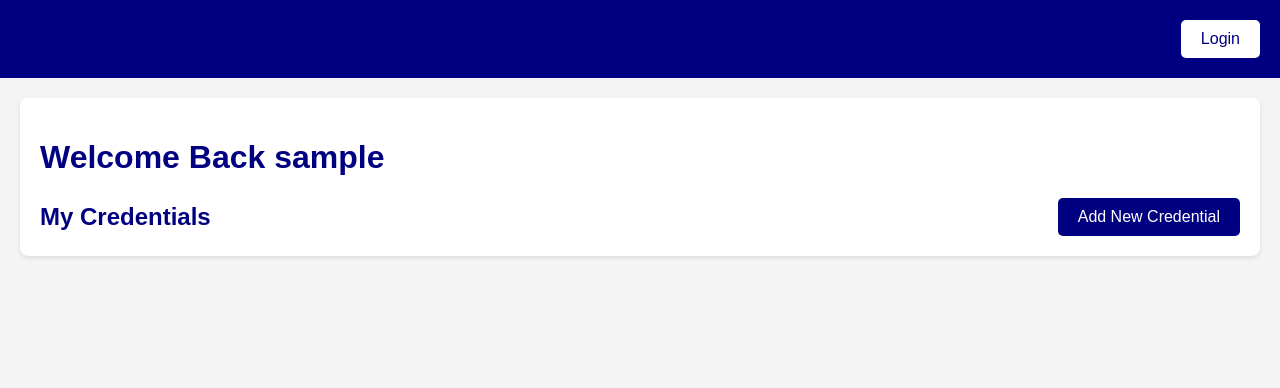
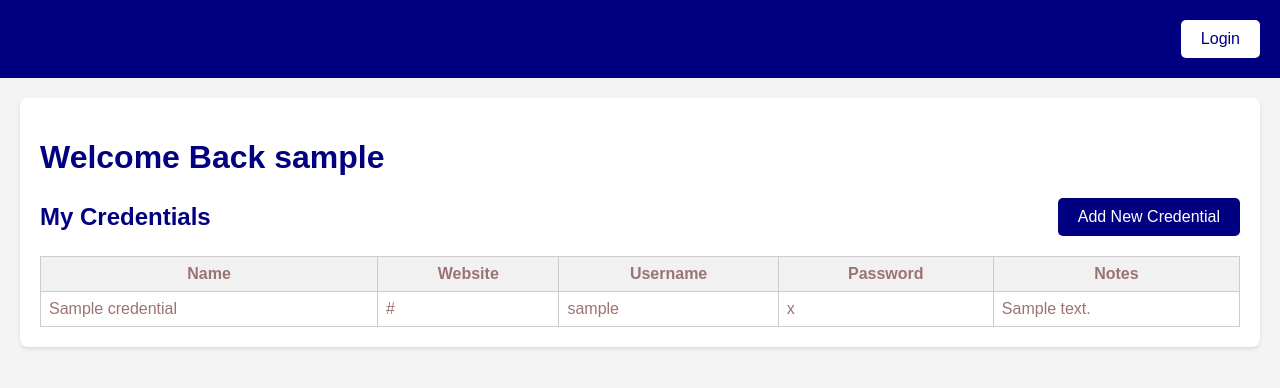
Before and after one commit to brpat/local-vault, a Django app: template credentials/templates/myvault.html in a window 1280 px wide. Shown: the top 388 px of the page. Run offline with Django 5.2, Linux system fonts and the light colour scheme; tables that the repository leaves empty hold one stand-in row (values such as "Sample post"); the template is opened without the code that fills it: values that come from a table or form of the project are taken from there, most other values are stand-ins (such as "Sample title", 1, 10 or a date in 2020).

Commit message:
Added credential creation form

```diff
--- a/credentials/templates/base.html
+++ b/credentials/templates/base.html
@@ -55,7 +55,11 @@
 </head>
 <body>
     <div class="banner">
-        <button onclick="window.location.href='{% url 'login' %}'">Login</button>
+        {% if request.session.username %}
+            <button onclick="window.location.href='{% url 'logout' %}'">Logout</button>
+        {% else %}
+            <button onclick="window.location.href='{% url 'login' %}'">Login</button>
+        {% endif %}
     </div>
     <div class="container">
         {% block content %}
--- a/credentials/templates/myvault.html
+++ b/credentials/templates/myvault.html
@@ -12,8 +12,72 @@
 
 <div id="my-credentials" style="display: flex; align-items: center; justify-content: space-between;">
     <h2 style="margin: 0;"> My Credentials </h2>
-    <button>Add New Credential</button>
+    <button id="add-credential-btn" type="button">Add New Credential</button>
 </div>
 
+<!-- List of credentials for this user -->
+{% if credentials %}
+<table style="width:100%; margin-top:20px; border-collapse:collapse;">
+    <thead>
+        <tr style="background:#f1f1f1;">
+            <th style="padding:8px; border:1px solid #ccc;">Name</th>
+            <th style="padding:8px; border:1px solid #ccc;">Website</th>
+            <th style="padding:8px; border:1px solid #ccc;">Username</th>
+            <th style="padding:8px; border:1px solid #ccc;">Password</th>
+            <th style="padding:8px; border:1px solid #ccc;">Notes</th>
+        </tr>
+    </thead>
+    <tbody>
+        {% for cred in credentials %}
+        <tr>
+            <td style="padding:8px; border:1px solid #ccc;">{{ cred.name }}</td>
+            <td style="padding:8px; border:1px solid #ccc;">{{ cred.website }}</td>
+            <td style="padding:8px; border:1px solid #ccc;">{{ cred.username }}</td>
+            <td style="padding:8px; border:1px solid #ccc;">{{ cred.password }}</td>
+            <td style="padding:8px; border:1px solid #ccc;">{{ cred.notes }}</td>
+        </tr>
+        {% endfor %}
+    </tbody>
+</table>
+{% else %}
+    <p style="margin-top:20px;">No credentials found.</p>
+{% endif %}
+
+<!-- Hidden form for adding a new credential -->
+<div id="new-credential-header" style="display:none; margin-top: 20px;">
+    <h2 style="margin: 0;">New Credential</h2>
+</div>
+<form id="add-credential-form" style="display:none; margin-top: 20px;" method="post" action="{% url 'add_credential' %}">
+    {% csrf_token %}
+    <label for="cred_name"><b>Name</b></label>
+    <input type="text" name="cred_name" required maxlength="20"><br><br>
+    <label for="cred_website"><b>Website</b></label>
+    <input type="text" name="cred_website" required maxlength="20"><br><br>
+    <label for="cred_username"><b>Username</b></label>
+    <input type="text" name="cred_username" required maxlength="20"><br><br>
+    <label for="cred_password"><b>Password</b></label>
+    <input type="password" name="cred_password" required maxlength="20"><br><br>
+    <label for="cred_notes"><b>Notes</b></label>
+    <input type="text" name="cred_notes" maxlength="100"><br><br>
+    <button type="submit">Save Credential</button>
+    <button type="button" onclick="window.location.href='{% url 'myvault' %}'">Back</button>
+</form>
+
+
+
+
+
+<script>
+document.getElementById('add-credential-btn').onclick = function() {
+    document.getElementById('my-credentials').style.display = 'none';
+    document.getElementById('new-credential-header').style.display = 'block';
+    document.getElementById('add-credential-form').style.display = 'block';
+};
+document.getElementById('cancel-credential-btn').onclick = function() {
+    document.getElementById('add-credential-form').style.display = 'none';
+    document.getElementById('new-credential-header').style.display = 'none';
+    document.getElementById('my-credentials').style.display = 'flex';
+};
+</script>
 
 {% endblock %}
--- a/credentials/urls.py
+++ b/credentials/urls.py
@@ -6,7 +6,9 @@ urlpatterns = [
     path("", views.index, name="index"),
     path("base", views.base, name="base"),
     path("login", views.login, name="login"),
+    path("logout", views.logout, name="logout"),
     path("signup", views.signup, name="signup"),
     path("postsignup", views.postsignup, name="postsignup"),
-    path('myvault', views.myvault, name='myvault')
+    path("add_credential", views.add_credential, name="add_credential"),
+    path('myvault', views.myvault, name='myvault'),
 ]
```
Also changed, not shown: credentials/views.py (+67 -13 lines).
